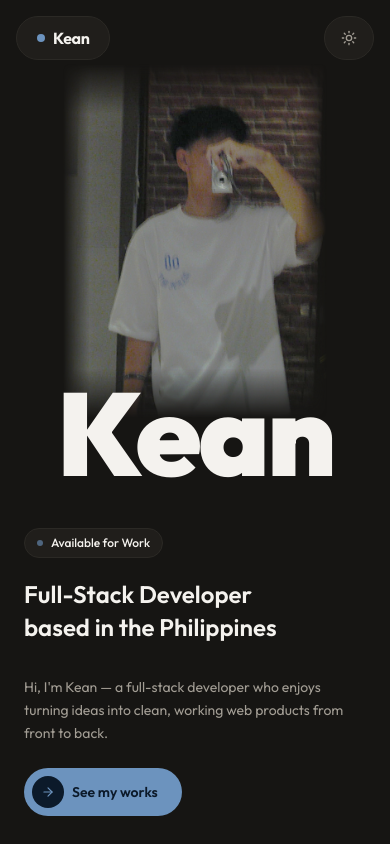
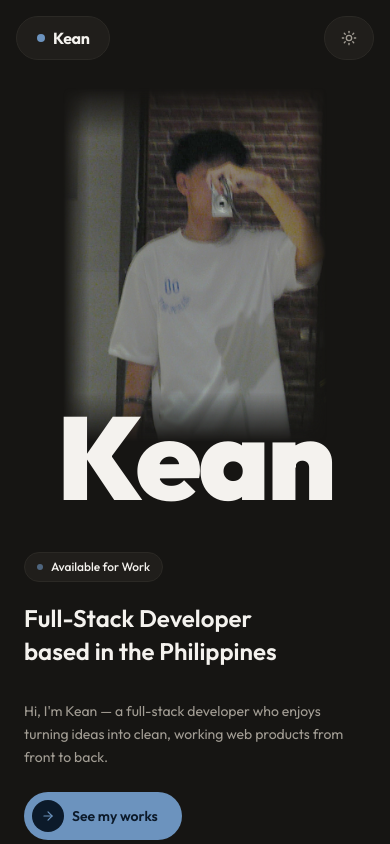
Before and after one commit to garciakean32/Kean-Portfolio, a Next.js app: page / in a window 390 px wide. Shown: the top 844 px of the page. Built offline with nearby package versions, Linux system fonts and the light colour scheme.

Commit message:
fix: add top spacing above hero portrait on mobile

```diff
--- a/components/sections/Hero.tsx
+++ b/components/sections/Hero.tsx
@@ -40,7 +40,7 @@ export default function Hero() {
                     </div>
 
                     {/* Center — portrait, faded at the edges so it blends into the page */}
-                    <div className="order-1 lg:order-2 flex justify-center w-full">
+                    <div className="order-1 lg:order-2 flex justify-center w-full mt-6 lg:mt-0">
                         <div
                             className="relative w-full max-w-[16.5rem] sm:max-w-sm lg:w-[26rem] lg:max-w-none h-[42vh] sm:h-[52vh] lg:h-[72vh] overflow-hidden"
                             style={{
```
